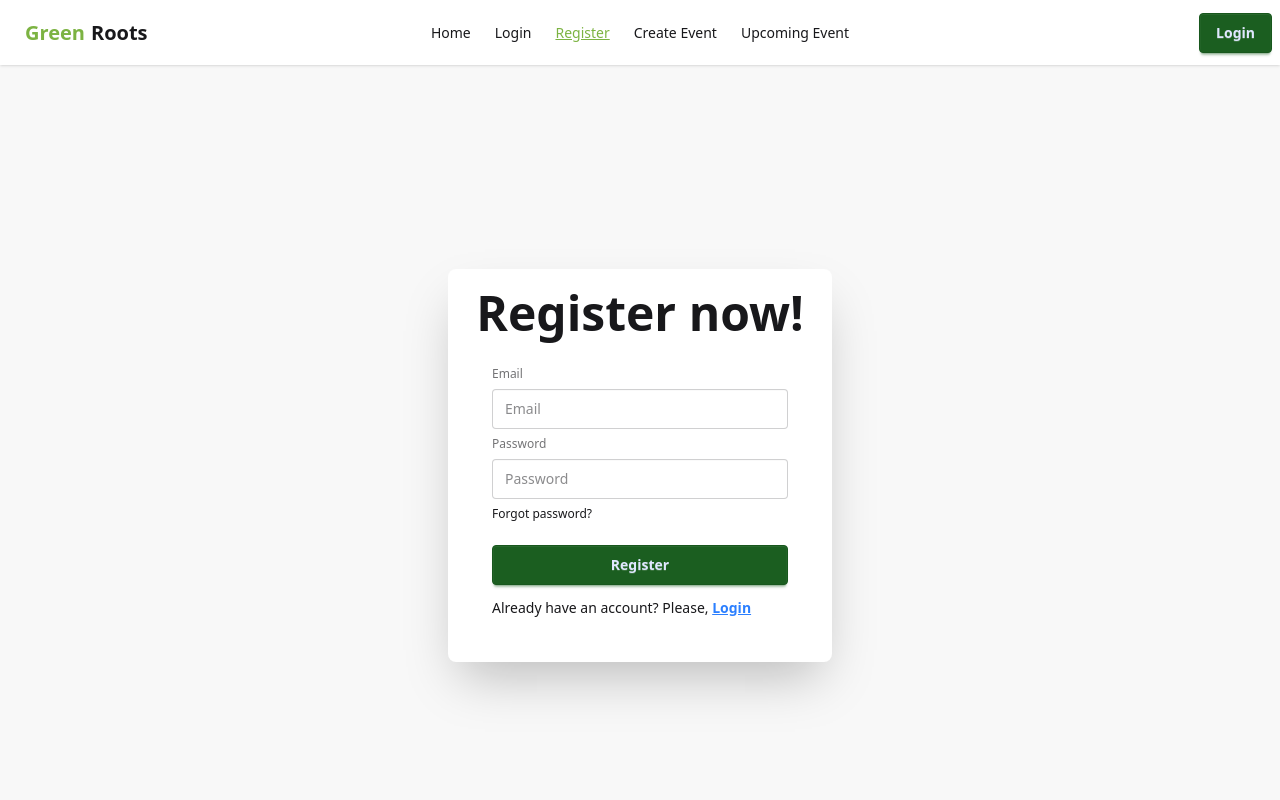
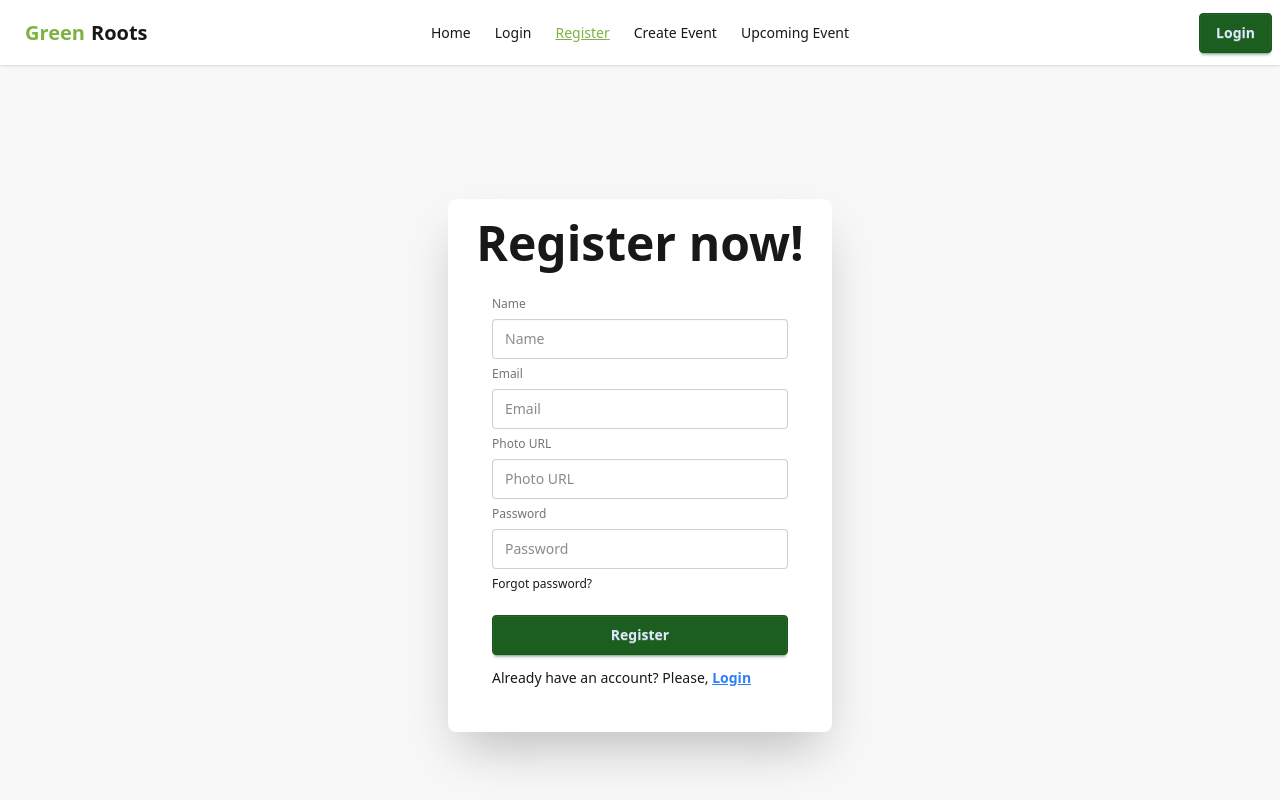
Before and after one commit to roll-raihan/a10-social-development-client, a React (Vite) app: page /register in a window 1280 px wide. Shown: the top 800 px of the page. Built offline with nearby package versions, Linux system fonts and the light colour scheme.

Commit message:
register page creating is done

```diff
--- a/src/pages/Register.jsx
+++ b/src/pages/Register.jsx
@@ -8,8 +8,12 @@
                 <h1 className="text-5xl text-center font-bold">Register now!</h1>
                 <form className="card-body">
                     <fieldset className="fieldset">
+                        <label className="label">Name</label>
+                        <input type="text" className="input" placeholder="Name" />
                         <label className="label">Email</label>
                         <input type="email" className="input" placeholder="Email" />
+                        <label className="label">Photo URL</label>
+                        <input type="text" className="input" placeholder="Photo URL" />
                         <label className="label">Password</label>
                         <input type="password" className="input" placeholder="Password" />
                         <div><a className="link link-hover">Forgot password?</a></div>
```
